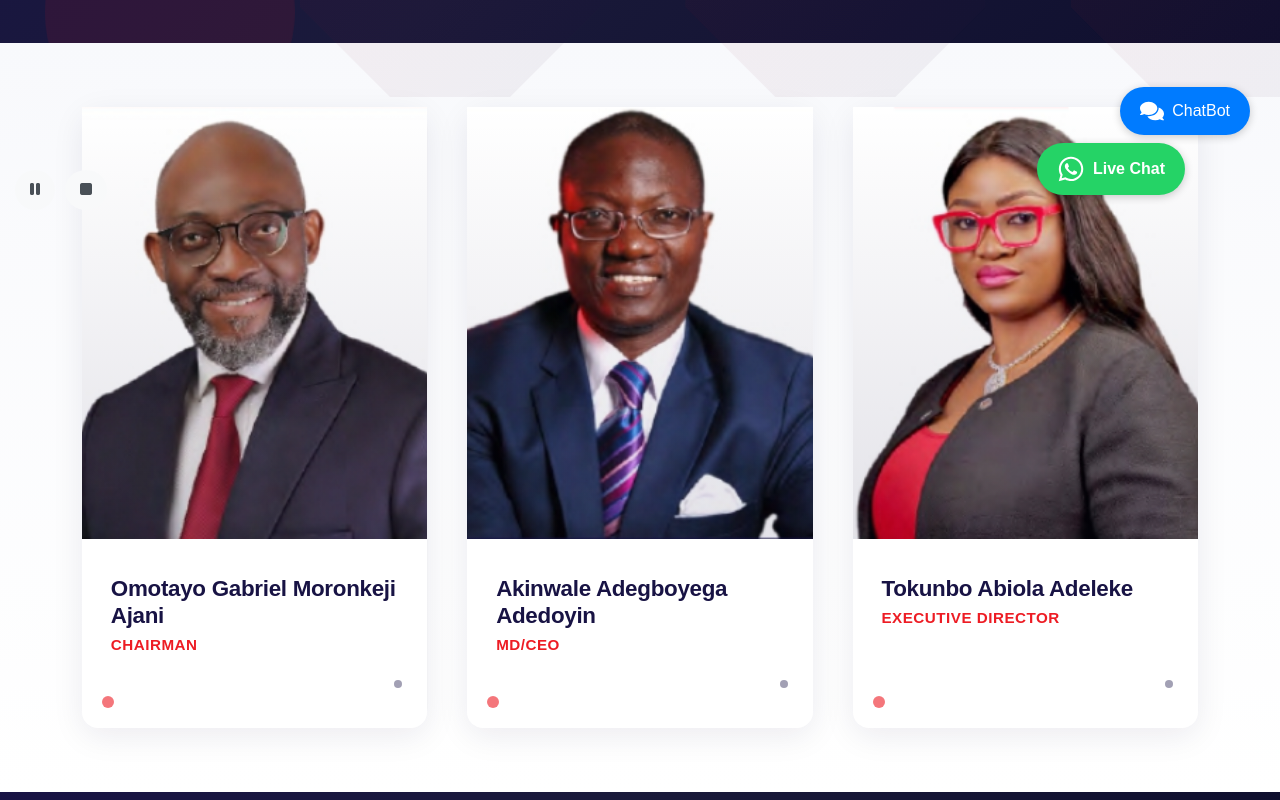
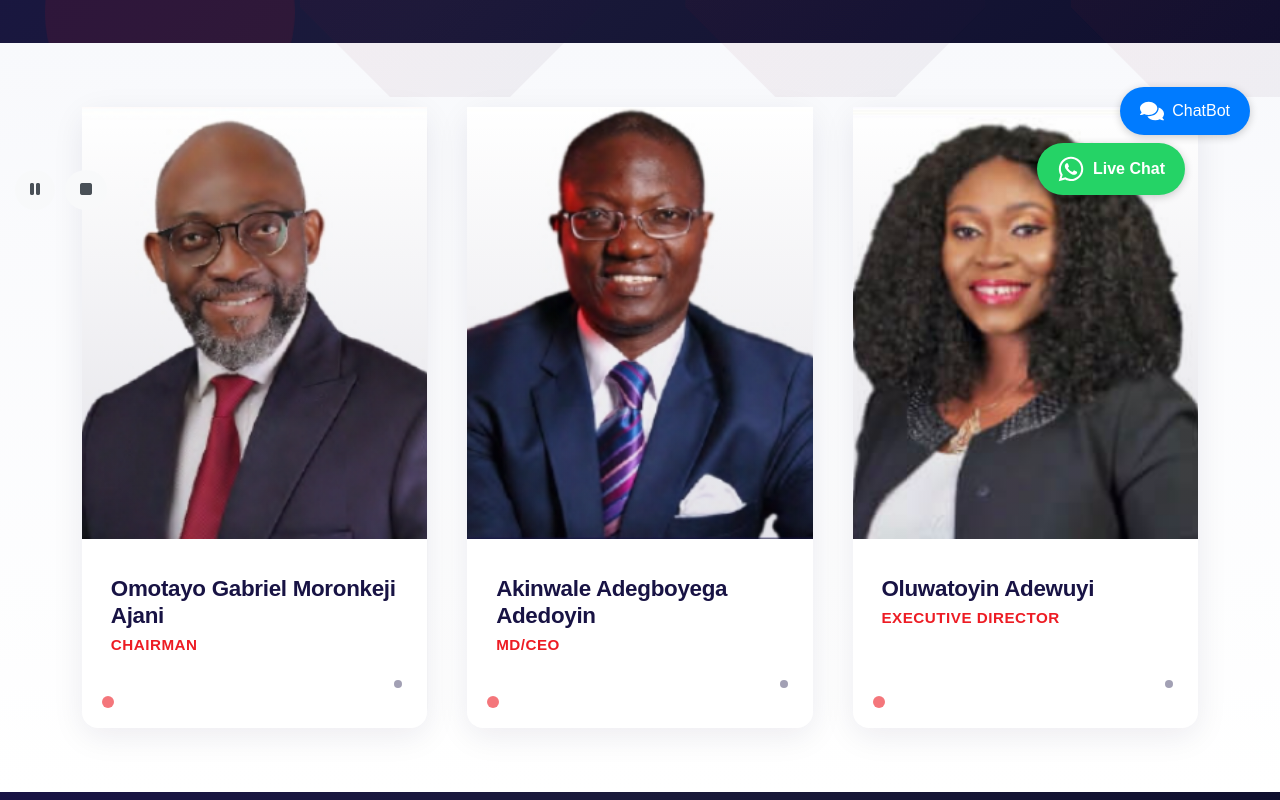
Before and after one commit to EdetDavid/thrive-travels, a React (Create React App) app: page /board-of-directors in a window 1280 px wide. Shown: the part 575-1375 px from the top of the page. Built offline with nearby package versions, Linux system fonts and the light colour scheme; a web font is replaced by a local one.

Commit message:
Updated Board of Directors
Changed Tokunbo to  Toyin

```diff
--- a/src/pages/team/BoardofDirectors.jsx
+++ b/src/pages/team/BoardofDirectors.jsx
@@ -5,7 +5,7 @@ import useInView from "../../hooks/useInView";
 import { staggerContainer, fadeInUp } from "../../utils/animation";
 import AKINWALE from "../../assets/images/directors/AKINWALE.png";
 import TAYO from "../../assets/images/directors/TAYO.png";
-import Tokunbo from "../../assets/images/directors/Tokunbo.png";
+import Toyin from "../../assets/images/directors/Toyin.png";
 
 const directors = [
   {
@@ -42,12 +42,12 @@ const directors = [
   },
   {
     id: 3,
-    name: "Tokunbo Abiola Adeleke",
+    name: "Oluwatoyin Adewuyi",
     title: "Executive Director",
-    image: Tokunbo,
-    bio: "Tokunbo earned her B.Sc. in Geology from the Federal University of Technology Minna. She has over 8 years of experience in insurance and financial institutions.",
+    image: Toyin,
+    bio: "Oluwatoyin Adewuyi holds a Bachelor of Technology degree in Transport Management from Ladoke Akintola University of Technology, Ogbomosho with specialization on Aviation and Maritime.",
     fullBio:
-      "Tokunbo earned her B.Sc. in Geology from the Federal University of Technology Minna. She has over 8 years of experience in insurance and financial institutions. Her career began at Mutual Benefits Insurance Plc, where she worked in business development roles. She is currently an Executive Director at Thrive Insurance Brokers Limited and also serves as a Director on the board of Paradise Forex BDC Limited. She is concluding her studies to become a chartered insurer (CII UK).",
+      "Oluwatoyin Adewuyi holds a Bachelor of Technology degree in Transport Management from Ladoke Akintola University of Technology, Ogbomosho with specialization on Aviation and Maritime. She has Diploma in Foundation on Travel and Tourism (IATA). She also has Master's degree in Transportation Planning and Management from the prestigious University of Lagos (UNILAG). Toyin has worked with different organizations in the Financial Institutions, Transportation and Maritime sectors ranging from Sterling Bank Plc, Bollore Africa Logistics (SDV), Lagos State Ministry of Transportation and Vehicle Licensing and Inspection office. She has taken several training in the areas of Travels, Tourisms, Airfares and Ticketing, IATA/UFTAA. She's also an expert on all GDS portal. Her interest in Transportation Management, Travels and Tourism started from the youthful years. Hence, her decision to choose a related career path as reflected in the educational background and work experience. Oluwatoyin was recently appointed as an Executive Director of Thrive Travels & Tours Limited.",
     expertise: [
       "Entrepreneurship",
       "Innovation",
```
Also changed, not shown: src/assets/images/directors/Tokunbo.png (deleted), src/assets/images/directors/Toyin.png (added).
